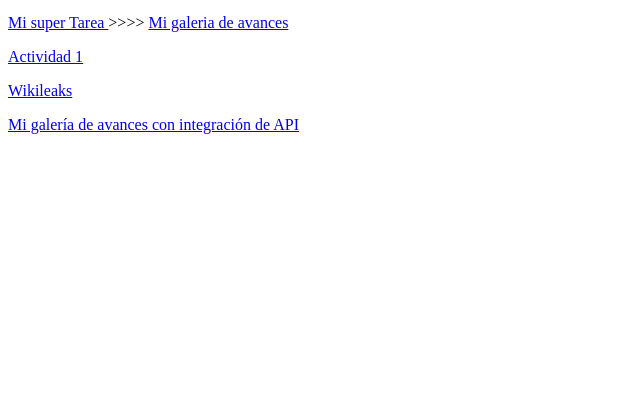
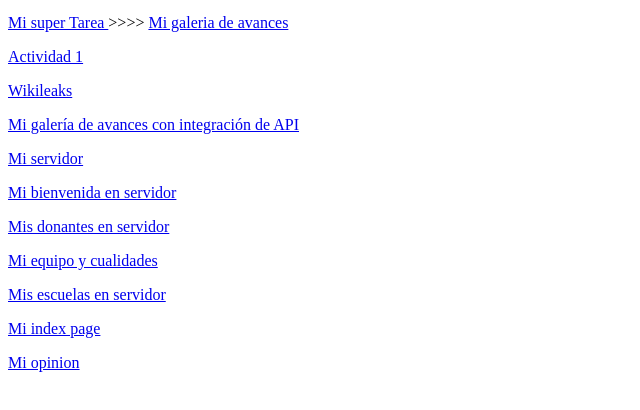
Before and after one commit to leonardo-guillen/leonardo-guillen.github.io, a plain HTML site: page index.html in a window 1280 px wide. Shown: the part 100-510 px from the top of the page, without its empty margins (0-640 px from the left). Drawn offline with Linux system fonts and the light colour scheme.

Commit message:
Mi primer servidor

```diff
--- a/index.html
+++ b/index.html
@@ -36,5 +36,41 @@
                 Mi galería de avances con integración de API
             </a>
         </p>
+        <p>
+            <a href="https://leonardo-guillen.github.io/act2025/servidor.js">
+                Mi servidor
+            </a>
+        </p>
+        <p>
+            <a href="https://leonardo-guillen.github.io/act2025/bienvenida.html">
+                Mi bienvenida en servidor
+            </a>
+        </p>
+        <p>
+            <a href="https://leonardo-guillen.github.io/act2025/donantes.html">
+                Mis donantes en servidor
+            </a>
+        </p>
+        <p>
+            <a href="https://leonardo-guillen.github.io/act2025/equipo.html">
+                Mi equipo y cualidades
+            </a>
+        </p>
+        <p>
+            <a href="https://leonardo-guillen.github.io/act2025/escuelas.html">
+                Mis escuelas en servidor
+            </a>
+        </p>
+        <p>
+            <a href="https://leonardo-guillen.github.io/act2025/index.html">
+                Mi index page
+            </a>
+        </p>
+        <p>
+            <a href="https://leonardo-guillen.github.io/act2025/opinion.html">
+                Mi opinion
+            </a>
+        </p>
+
     </body>
 </html>
```
Also changed, not shown: misupertarea.html (+35 -0 lines).
